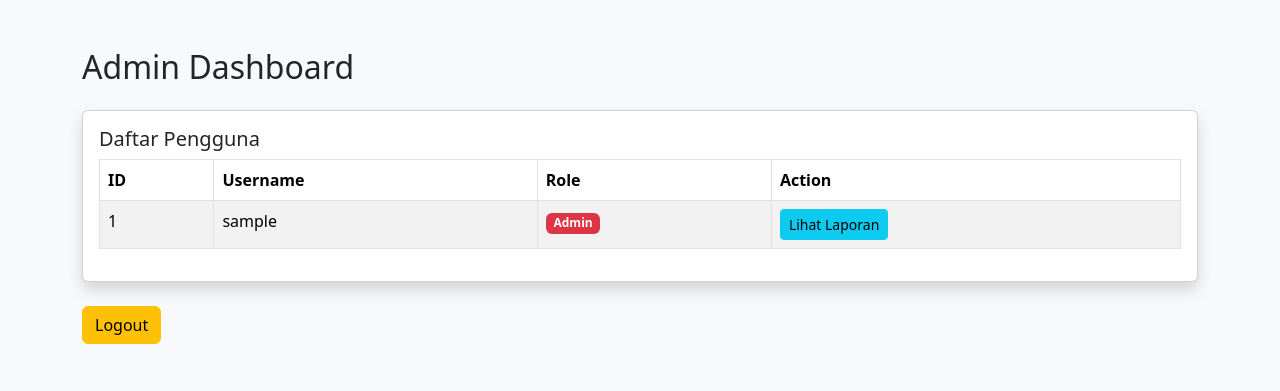
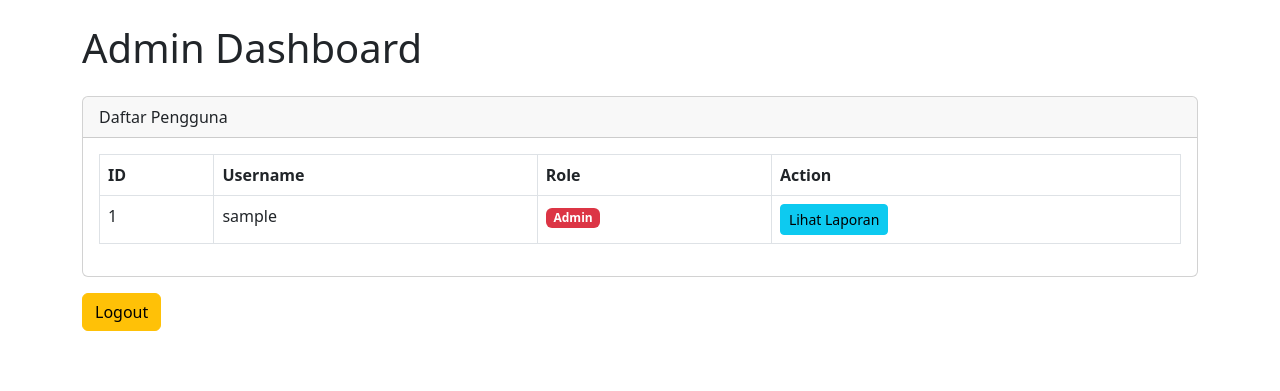
Before and after one commit to BigJoy85/TS-REPORT, a Flask app: page /admin in a window 1280 px wide. Shown: the top 391 px of the page. Run offline with Flask 3, Linux system fonts and the light colour scheme; a user stored in the database is signed in; tables that the repository leaves empty hold one stand-in row (values such as "Sample post"); parts of the project's set-up code (start-up, migrations or seed data) failed here and were passed over.

Commit message:
Update admin_dashboard.html

```diff
--- a/api/templates/admin_dashboard.html
+++ b/api/templates/admin_dashboard.html
@@ -1,21 +1,18 @@
+<!DOCTYPE html>
+<html lang="en">
+<head>
+<meta charset="UTF-8">
+<title>Admin Dashboard</title>
+<link href="https://cdn.jsdelivr.net/npm/bootstrap@5.3.0/dist/css/bootstrap.min.css" rel="stylesheet">
+</head>
+<body>
+<div class="container mt-4">
+    <h1>Admin Dashboard</h1>
 
-<!DOCTYPE html>
-<html lang="id">
-<head>
-    <meta charset="UTF-8">
-    <meta name="viewport" content="width=device-width, initial-scale=1.0">
-    <title>Admin Dashboard</title>
-    <link href="https://cdn.jsdelivr.net/npm/bootstrap@5.3.3/dist/css/bootstrap.min.css" rel="stylesheet">
-</head>
-<body class="bg-light">
-
-<div class="container py-5">
-    <h2 class="mb-4">Admin Dashboard</h2>
-
-    <div class="card shadow">
+    <div class="card mt-4">
+        <div class="card-header">Daftar Pengguna</div>
         <div class="card-body">
-            <h5 class="card-title">Daftar Pengguna</h5>
-            <table class="table table-bordered table-striped">
+            <table class="table table-bordered table-hover">
                 <thead>
                     <tr>
                         <th>ID</th>
@@ -37,7 +34,12 @@
                             {% endif %}
                         </td>
                         <td>
-                            <a href="{{ url_for('view_user_laporan', user_id=user.id) }}" class="btn btn-sm btn-info">Lihat Laporan</a>
+                            <a href="{{ url_for('view_user_laporan', user_id=user.id) }}" class="btn btn-info btn-sm">Lihat Laporan</a>
+                            {% if user.role != 'admin' %}
+                            <form action="{{ url_for('hapus_user', user_id=user.id) }}" method="POST" style="display:inline;" onsubmit="return confirm('Yakin ingin hapus user {{ user.username }}?');">
+                                <button type="submit" class="btn btn-danger btn-sm">Hapus</button>
+                            </form>
+                            {% endif %}
                         </td>
                     </tr>
                     {% endfor %}
@@ -46,8 +48,7 @@
         </div>
     </div>
 
-    <a href="{{ url_for('logout') }}" class="btn btn-warning mt-4">Logout</a>
+    <a href="{{ url_for('logout') }}" class="btn btn-warning mt-3">Logout</a>
 </div>
-
 </body>
 </html>
```
